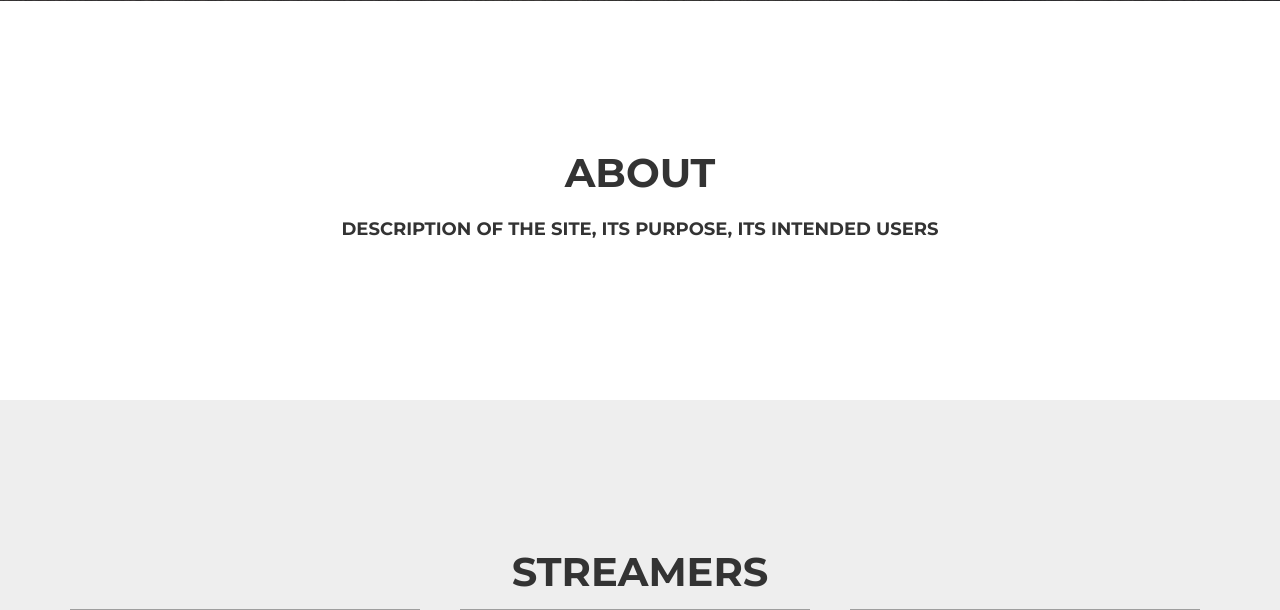
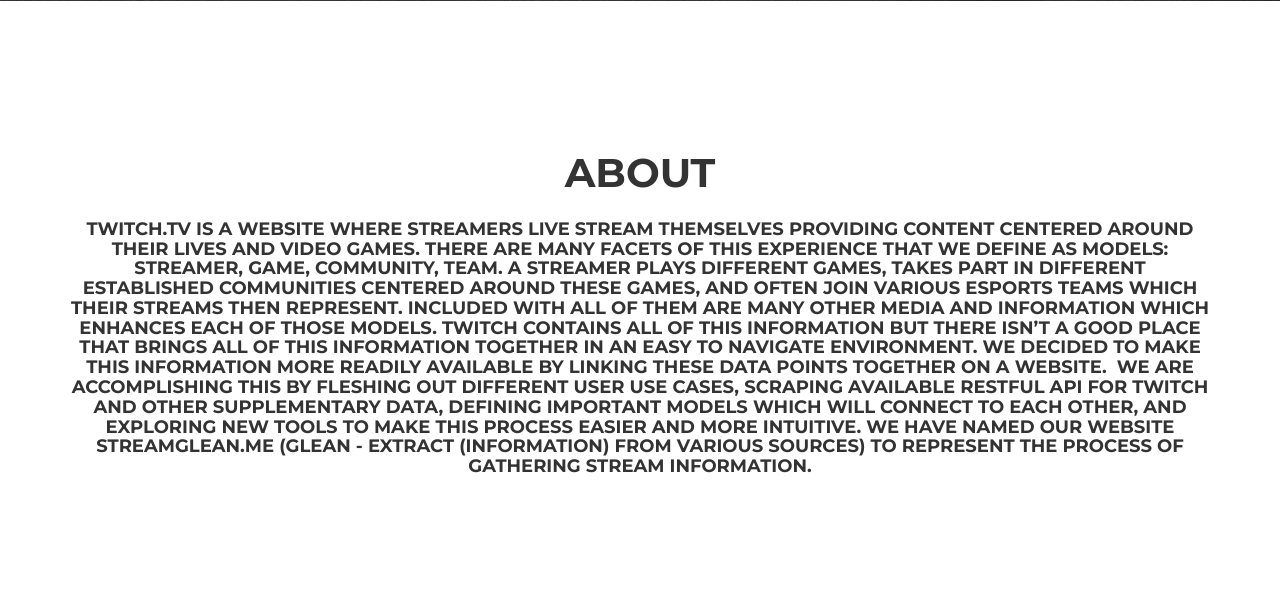
Before and after one commit to bryanbernal97/idb, a Flask app: page / in a window 1280 px wide. Shown: the part 757-1367 px from the top of the page. Run offline with Flask 2, Linux system fonts and the light colour scheme; some libraries are stand-ins or nearby versions; some web fonts are replaced; grey boxes are pictures that could not be loaded.

Commit message:
Added Blue's description for our site.

```diff
--- a/templates/index.html
+++ b/templates/index.html
@@ -100,7 +100,7 @@
             </div>
             <div class="row">
                 <div class="col-lg-12 text-center">
-                    <h4>Description of the site, its purpose, its intended users</h4>
+                    <h4>Twitch.tv is a website where streamers live stream themselves providing content centered around their lives and video games. There are many facets of this experience that we define as models: Streamer, Game, Community, Team. A streamer plays different games, takes part in different established communities centered around these games, and often join various esports teams which their streams then represent. Included with all of them are many other media and information which enhances each of those models. Twitch contains all of this information but there isn’t a good place that brings all of this information together in an easy to navigate environment. We decided to make this information more readily available by linking these data points together on a website.  We are accomplishing this by fleshing out different user use cases, scraping available RESTful API for Twitch and other supplementary data, defining important models which will connect to each other, and exploring new tools to make this process easier and more intuitive. We have named our website StreamGlean.me (glean - extract (information) from various sources) to represent the process of gathering stream information.</h4>
                 </div>
             </div>
         </div>
```
